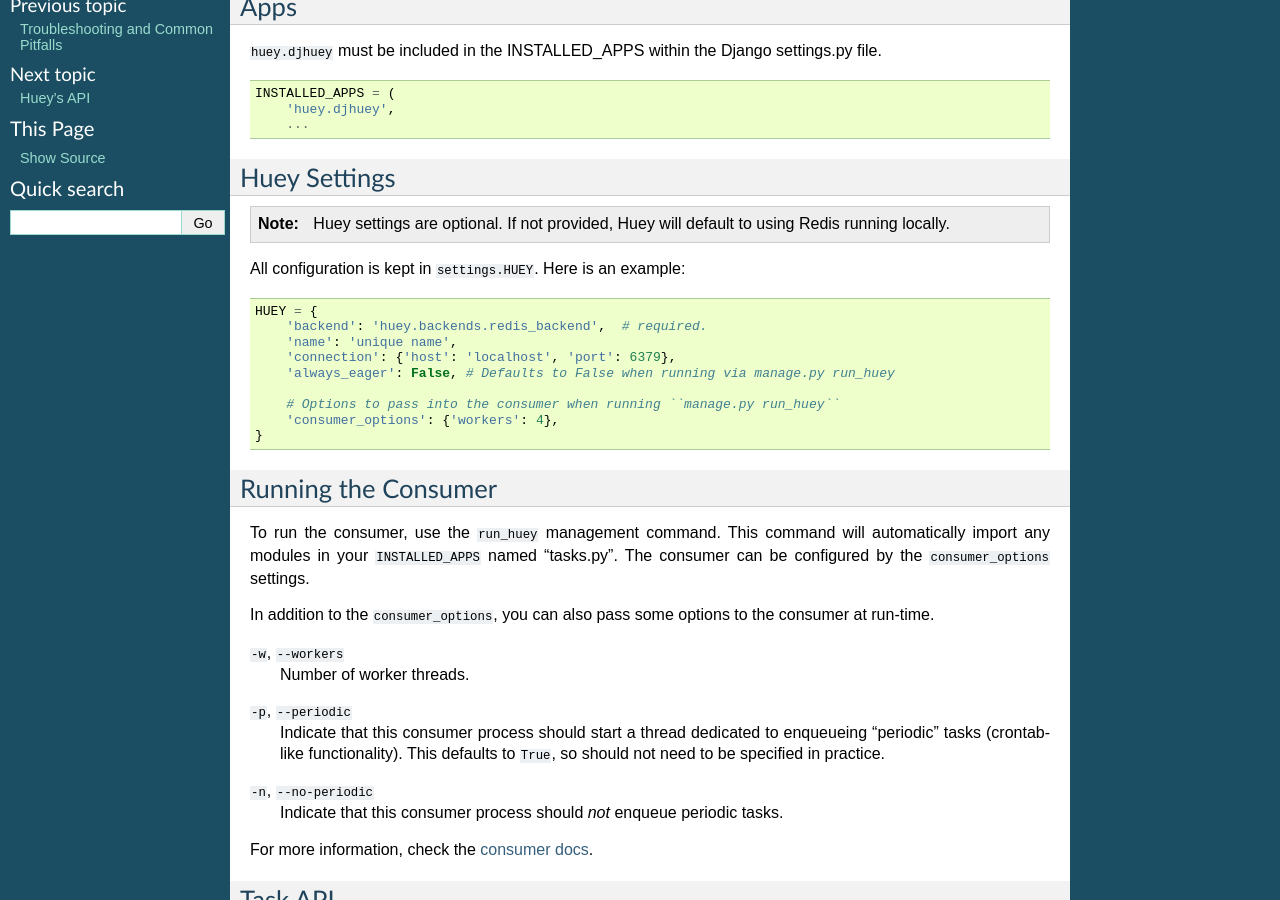
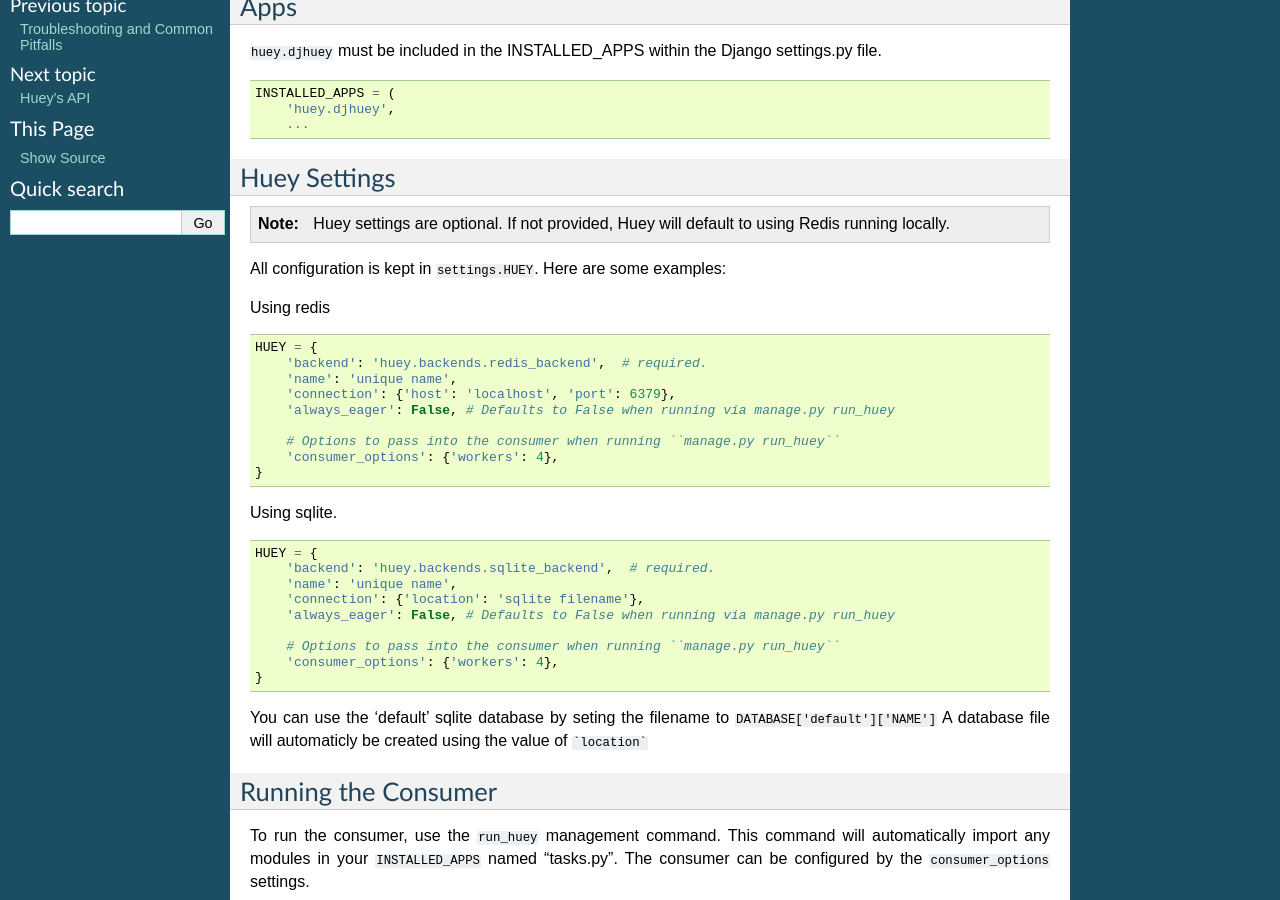
Before and after one commit to coleifer/huey, a Sphinx documentation site: the page built from docs/django.rst, in a window 1280 px wide and 900 px high, scrolled down 202 px. Built offline with Sphinx 7.4.7, drawn with Linux system fonts in a browser that asks for light colours.

Commit message:
Added example usuage of sqlite backend

````diff
--- a/docs/django.rst
+++ b/docs/django.rst
@@ -27,7 +27,9 @@
     Huey settings are optional.  If not provided, Huey will default to using
     Redis running locally.
 
-All configuration is kept in ``settings.HUEY``.  Here is an example:
+All configuration is kept in ``settings.HUEY``.  Here are some examples:
+
+Using redis
 
 .. code-block:: python
 
@@ -40,6 +42,23 @@
         # Options to pass into the consumer when running ``manage.py run_huey``
         'consumer_options': {'workers': 4},
     }
+
+Using sqlite.
+
+.. code-block:: python
+
+    HUEY = {
+        'backend': 'huey.backends.sqlite_backend',  # required.
+        'name': 'unique name',
+        'connection': {'location': 'sqlite filename'},
+        'always_eager': False, # Defaults to False when running via manage.py run_huey
+
+        # Options to pass into the consumer when running ``manage.py run_huey``
+        'consumer_options': {'workers': 4},
+    }
+
+You can use the 'default' sqlite database by seting the filename to ``DATABASE['default']['NAME']``
+A database file will automaticly be created using the value of ```location```
 
 Running the Consumer
 --------------------
````
